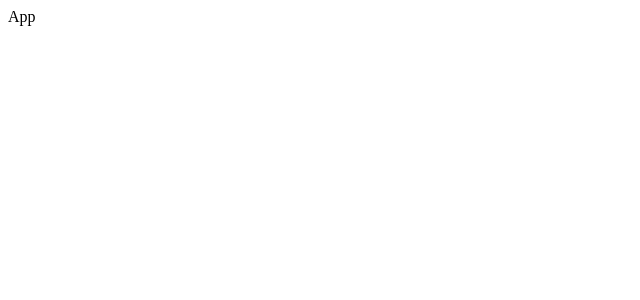
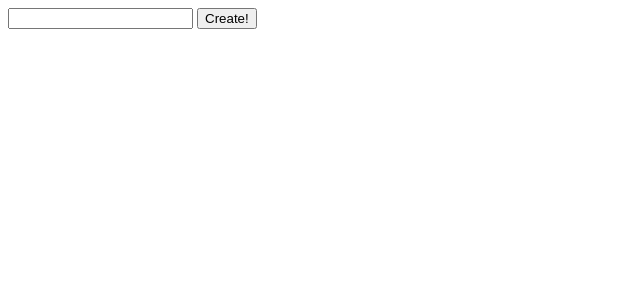
Before and after one commit to DeepakPawar1/react_form_app, a React (Create React App) app: page / in a window 1280 px wide. Shown: the top 300 px of the page, without its empty margins (0-640 px from the left). Built offline with nearby package versions, Linux system fonts and the light colour scheme.

Commit message:
Added code for book create and book show list component

```diff
--- a/src/App.js
+++ b/src/App.js
@@ -1,10 +1,22 @@
+
+import {useState} from 'react';
+import BookCreate from './components/BookCreate';
+import BookShow from './components/BookShow';
+function App(){
+
+function createBook(event){
+	console.log(event,"in app.js");
+setBooks([...books,event]);
+}
 
 
-function App(){
+const [books, setBooks] = useState([]);
 
-	return (
-<div> App </div>
-	);
+	return (<div>
+	<BookShow booklist={books}/>
+<BookCreate handle={createBook}/>
+	</div>);
+
 }
 
 export default App;
--- a/src/components/BookCreate.js
+++ b/src/components/BookCreate.js
@@ -1,6 +1,23 @@
-function BookCreate () {
 
-	return <div> BookCreate </div>
+import {useState} from 'react';
+
+function BookCreate ({handle}) {
+
+
+const[inpvalue,setinpvalue] = useState('');
+	function handleSubmit(event){
+		event.preventDefault();
+		// console.log(event.target.value);
+handle(inpvalue);
+setinpvalue('');
+	}
+
+	function handleChange(event){
+
+		console.log(event.target.value);
+		setinpvalue(event.target.value);
+	}
+		return (<form onSubmit={handleSubmit}> <input value={inpvalue} onChange={handleChange}/> <button>Create!</button></form>)
 }
 
 export default BookCreate;
--- a/src/components/BookShow.js
+++ b/src/components/BookShow.js
@@ -1,6 +1,12 @@
-function BookShow () {
+function BookShow ({booklist}) {
 
-	return <div> BookShow </div>
+
+const render_template= booklist.map((elem,index) => {
+	return <div index={index}>{elem}</div>;
+});
+
+	return (<div> {render_template } </div>)
+
 }
 
 export default BookShow;
```
